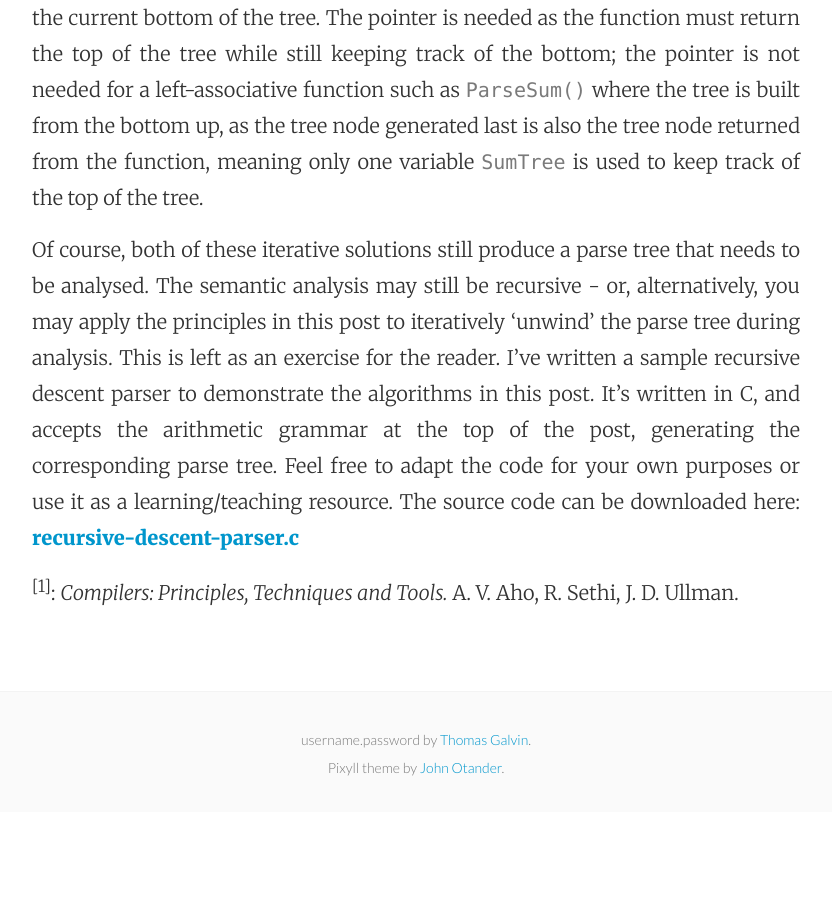
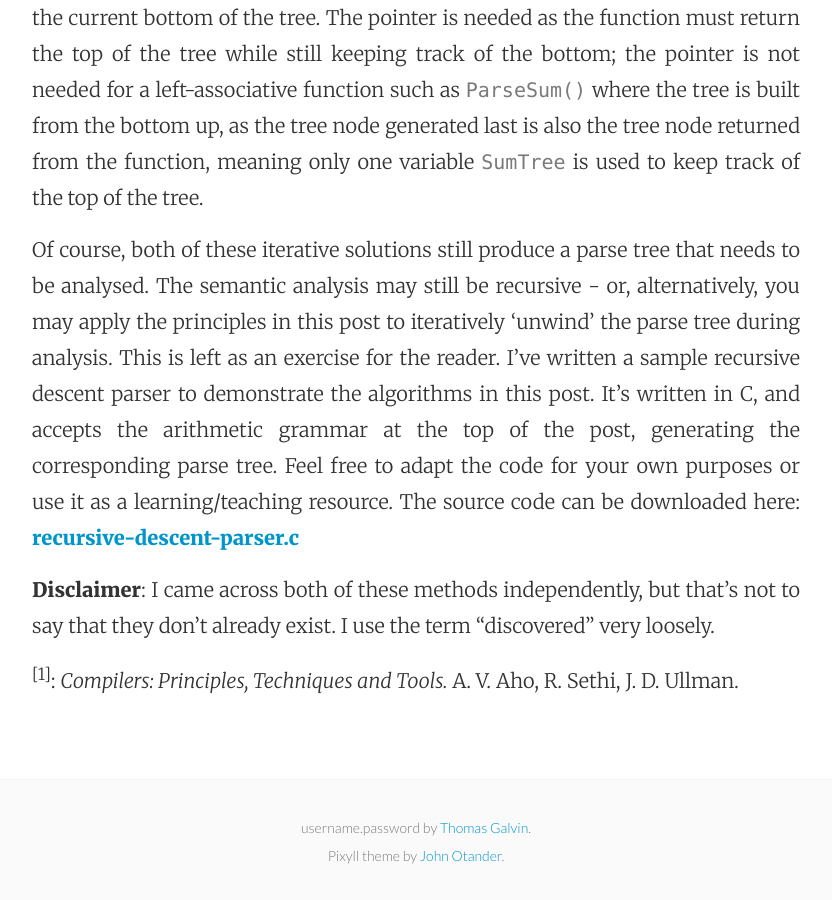
Before and after one commit to tom-galvin/tom-galvin.github.io, a Jekyll site: the page built from _posts/2014-12-25-parsing.md, in a window 1280 px wide and 900 px high, scrolled down 6663 px. Shown: the whole window, without its empty margins (224-1056 px from the left). Built offline with Jekyll 4.4.1, drawn with Linux system fonts in a browser that asks for light colours; nearby versions of some CDN libraries; before the commit the page ends 7475 px from its top, so only the background shows below that; some of the changed text lies outside the part shown.

Commit message:
Disclaimer

```diff
--- a/_posts/2014-12-25-parsing.md
+++ b/_posts/2014-12-25-parsing.md
@@ -117,4 +117,6 @@ This builds the tree from the top down, where the pointer stores the location of
 
 Of course, both of these iterative solutions still produce a parse tree that needs to be analysed. The semantic analysis may still be recursive - or, alternatively, you may apply the principles in this post to iteratively 'unwind' the parse tree during analysis. This is left as an exercise for the reader. I've written a sample recursive descent parser to demonstrate the algorithms in this post. It's written in C, and accepts the arithmetic grammar at the top of the post, generating the corresponding parse tree. Feel free to adapt the code for your own purposes or use it as a learning/teaching resource. The source code can be downloaded here: [**recursive-descent-parser.c**]({{ site.baseurl }}/assets/recursive-descent-parser.c)
 
+**Disclaimer**: I came across both of these methods independently, but that's not to say that they don't already exist. I use the term "discovered" very loosely.
+
 <sup>[1]</sup>: *Compilers: Principles, Techniques and Tools.* A. V. Aho, R. Sethi, J. D. Ullman.
```
